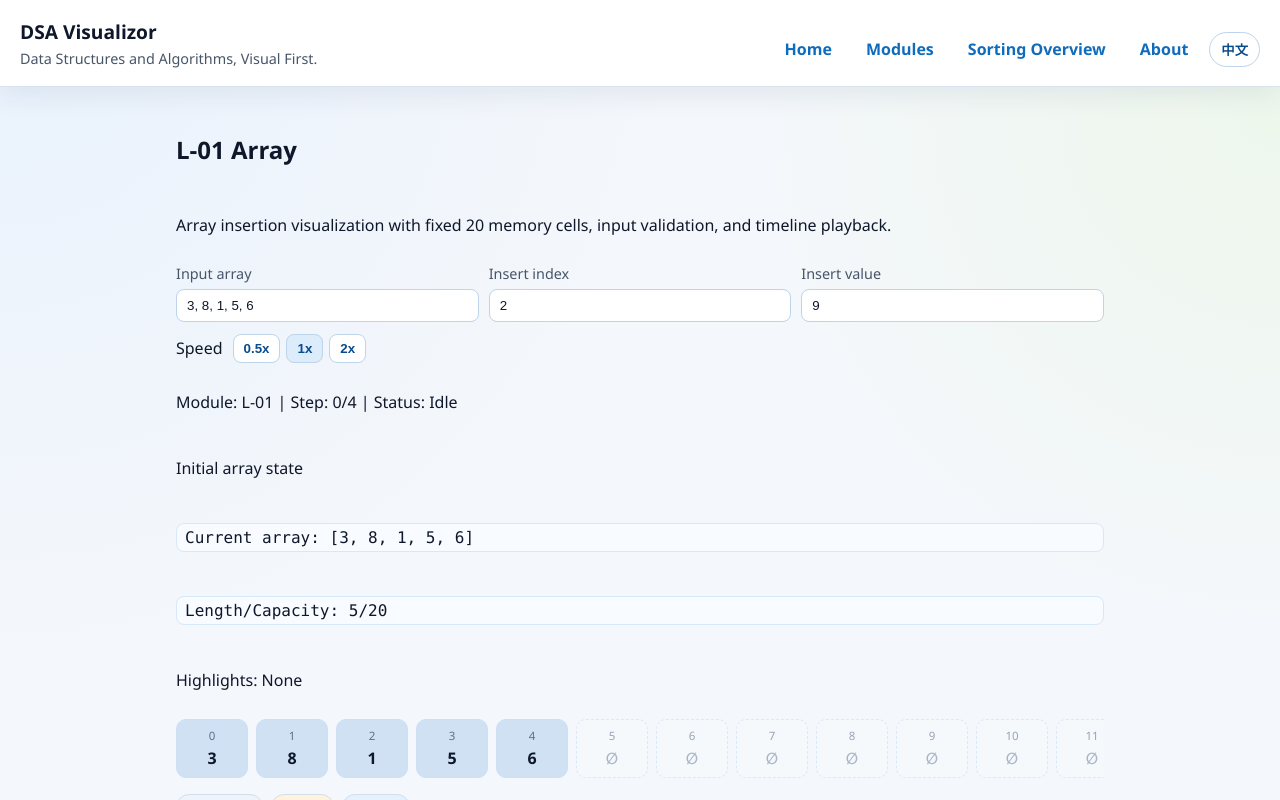
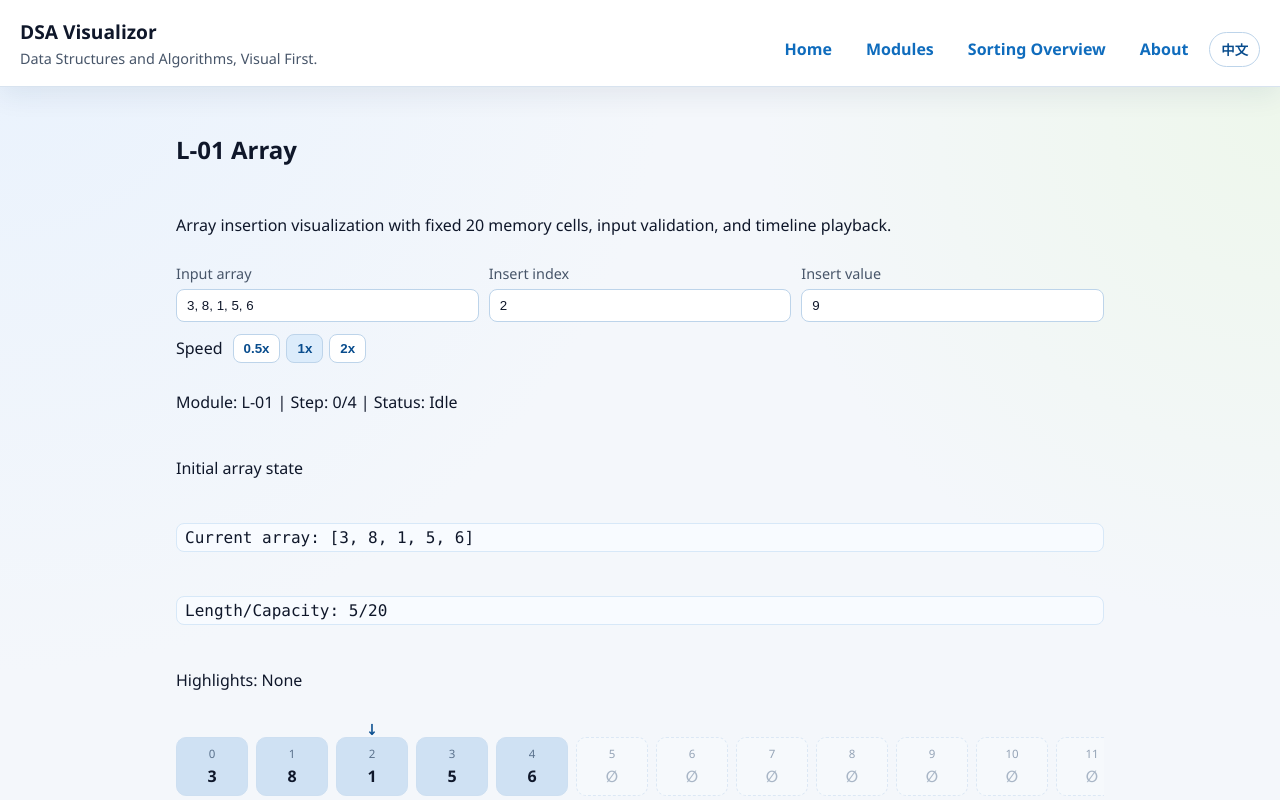
Before and after one commit to Look2046/DSA-with-Codex, a React (Vite) app: page /modules/array in a window 1280 px wide. Shown: the top 800 px of the page. Built offline with nearby package versions, Linux system fonts and the light colour scheme.

Commit message:
fix(l01): show insert pointer and shift-tail cell semantics

```diff
--- a/src/index.css
+++ b/src/index.css
@@ -430,6 +430,8 @@ body {
   justify-content: flex-start;
   gap: 8px;
   overflow-x: auto;
+  overflow-y: visible;
+  padding-top: 18px;
   padding-bottom: 4px;
 }
 
@@ -459,6 +461,16 @@ body {
 .array-cell-index {
   font-size: 0.72rem;
   color: #5b728d;
+}
+
+.array-insert-pointer {
+  position: absolute;
+  top: -16px;
+  font-size: 0.95rem;
+  font-weight: 700;
+  color: #0b4f90;
+  line-height: 1;
+  z-index: 2;
 }
 
 .pending-insert {
--- a/src/pages/modules/ArrayPage.tsx
+++ b/src/pages/modules/ArrayPage.tsx
@@ -52,6 +52,13 @@ export function ArrayPage() {
     return (currentSnapshot?.arrayState ?? [])
       .slice(0, currentSnapshot?.logicalLength ?? 0)
       .filter((value): value is number => value !== null);
+  }, [currentSnapshot]);
+  const visualUsedLength = useMemo(() => {
+    const logicalLength = currentSnapshot?.logicalLength ?? 0;
+    if (currentSnapshot?.action === 'shift') {
+      return Math.min(logicalLength + 1, ARRAY_CAPACITY);
+    }
+    return logicalLength;
   }, [currentSnapshot]);
 
   const recomputeInputState = useCallback(
@@ -230,11 +237,13 @@ export function ArrayPage() {
         {(currentSnapshot?.arrayState ?? []).map((value, index) => {
           const highlight = highlightMap.get(index) ?? 'default';
           const isEmpty = value === null;
-          const isUnused = index >= (currentSnapshot?.logicalLength ?? 0);
+          const isUnused = index >= visualUsedLength;
+          const isInsertTarget = index === insertConfig.index;
           const cellClassName = `array-cell bar-${highlight}${isEmpty ? ' array-cell-empty' : ''}${isUnused ? ' array-cell-unused' : ''}`;
 
           return (
             <div key={`${index}-${String(value)}`} className={cellClassName}>
+              {isInsertTarget ? <span className="array-insert-pointer">↓</span> : null}
               <span className="array-cell-index">{index}</span>
               <strong>{value ?? '∅'}</strong>
             </div>
```
